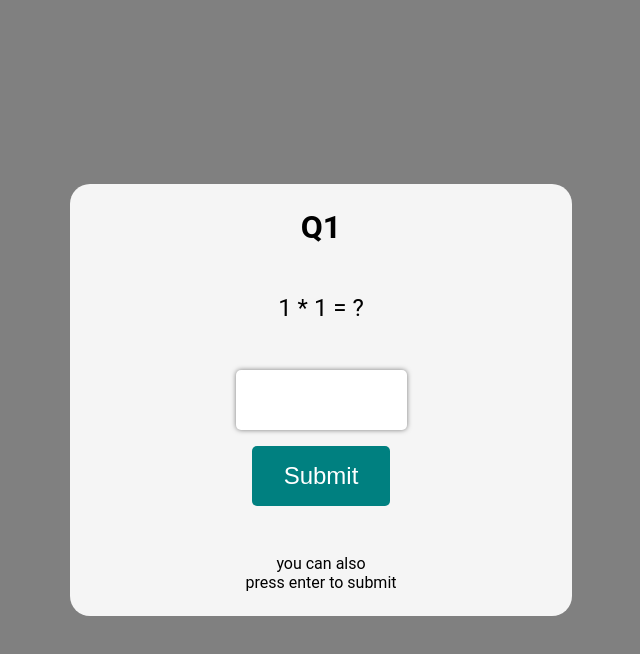
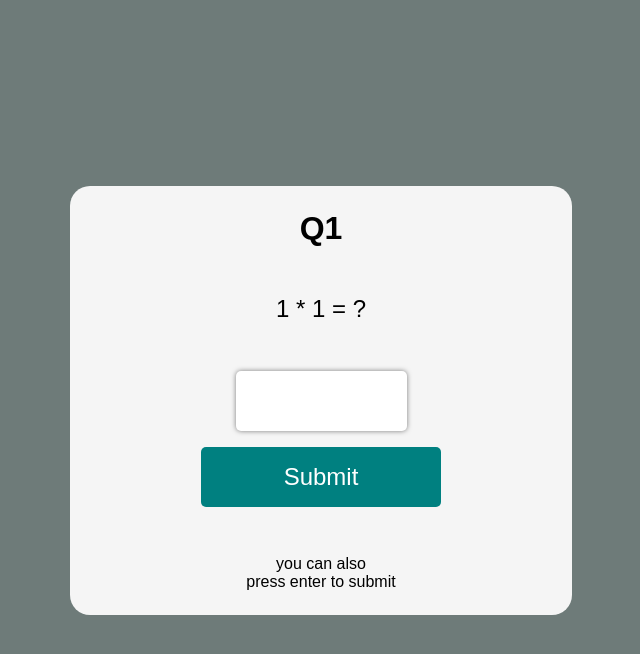
Before and after one commit to RatedYK/mental_math_quiz, a React (Create React App) app: page / in a window 1280 px wide. Both pictures are taken after a click on the button "Quiz Mode". Shown: the top 654 px of the page, without its empty margins (319-959 px from the left). Built offline with nearby package versions, Linux system fonts and the light colour scheme.

Commit message:
feat: implement result screen and infinite mode

```diff
--- a/src/App.css
+++ b/src/App.css
@@ -1,3 +1,15 @@
+.app--info-container {
+  color: white;
+  display: flex;
+  flex-direction: column;
+  align-items: center;
+  text-align: center;
+  gap: 3rem;
+  padding: 1.5rem 5rem;
+  border-radius: 20px;
+  margin-bottom: 1rem;
+}
+
 .gamemode--btn-container {
   display: flex;
   flex-direction: column;
--- a/src/App.tsx
+++ b/src/App.tsx
@@ -1,12 +1,15 @@
 import { useState } from 'react'
 import GameMode from './components/GameMode'
 import Quiz from './components/Quiz'
+import Info from './components/Info'
 import './App.css'
 
 const App = () => {
   const [gameMode, setGamemode] = useState<string>('quiz')
+  const [questionAmount, setQuestionAmount] = useState<number>(11)
   const [showBtnContainer, setShowBtnContainer] = useState<boolean>(true)
   const [showQuiz, setShowQuiz] = useState<boolean>(false)
+  const [showInfo, setShowInfo] = useState<boolean>(true)
 
 
 
@@ -24,12 +27,14 @@ const App = () => {
   function startGame() {
     setShowBtnContainer(false)
     setShowQuiz(true)
+    setShowInfo(false)
   }
 
   return (
     <>
-      {showBtnContainer && <GameMode playQuizMode={playQuizMode} playInfiniteMode={playInfiniteMode} />}
-      {showQuiz && <Quiz gameMode={gameMode} />}
+      {showInfo && <Info questionAmount={questionAmount} />}
+      {showBtnContainer && <GameMode playQuizMode={playQuizMode} playInfiniteMode={playInfiniteMode}/>}
+      {showQuiz && <Quiz questionAmount={questionAmount}  gameMode={gameMode} />}
     </>
   )
 }
--- a/src/components/GameMode.tsx
+++ b/src/components/GameMode.tsx
@@ -1,4 +1,3 @@
-import React from 'react'
 type GameModeProps = {
     playQuizMode: () => void
     playInfiniteMode: () => void
--- /dev/null
+++ b/src/components/Info.tsx
@@ -0,0 +1,19 @@
+type InfoProps = {
+    questionAmount: number
+}
+
+const Info = ({questionAmount} : InfoProps) => {
+  return (
+    <div className='app--info-container'>
+        <h1 className='app--info-title'>Mathwiz</h1>
+        <p className='app--info'>This is a simple math quiz game. <br></br>
+          You can choose between two game modes:
+          <br></br> Quiz Mode and Infinite Mode.
+          <br></br> In Quiz Mode you have to answer {questionAmount - 1} questions.
+          <br></br> In Infinite Mode you can answer as many questions as you want.
+        </p>
+      </div>
+  )
+}
+
+export default Info
--- /dev/null
+++ b/src/components/Question.tsx
@@ -0,0 +1,30 @@
+import { type } from 'os'
+import { QuestionT } from './Quiz'
+
+type QuestionProps = {
+    questionCounter: number
+    currentQuestion: QuestionT
+    userAnswer: any
+    onChange: (event: React.ChangeEvent<HTMLInputElement>) => void
+    saveQuestionNextQuestion: (event: React.FormEvent<HTMLFormElement>) => void
+    stopGame: () => void
+    gameMode: string
+}
+
+const Question = ({questionCounter, currentQuestion, userAnswer, onChange, saveQuestionNextQuestion, stopGame, gameMode} : QuestionProps) => {
+
+  return (
+    <div className="quiz--container">
+        <h1 className="quiz--question-number">Q{questionCounter}</h1>
+        <div className='quiz--question'>{currentQuestion.question}</div>
+        <form className='quiz--form' onSubmit={saveQuestionNextQuestion}>
+            <input className='quiz--form-input' type="number" onChange={onChange} value={userAnswer}></input>
+            <button className="quiz--form-submit-btn">Submit</button>
+            {gameMode==="infinite" && <button className="quiz--form-stop-btn" onClick={stopGame} type="button">Stop</button>}
+        </form>
+        <p className='quiz--info' style={{visibility: questionCounter === 1 ? 'visible' : 'hidden'}}>you can also <br></br> press enter to submit</p>
+    </div>
+  )
+}
+
+export default Question
--- a/src/components/Quiz.tsx
+++ b/src/components/Quiz.tsx
@@ -1,32 +1,42 @@
 import { useState, useEffect } from 'react';
 import { generateQuestion } from '../helperFunctions'
 import '../styles/Quiz.css'
+import Question from './Question'
+import Result from './Result'
 
 type QuizProps = {
     gameMode: string
+    questionAmount: number
 }
 
-type Question = {
+export type QuestionT = {
     question: string
     answer: number
 }
 
-type SubmittedQuestion = {
+export type SubmittedQuestionT = {
     question: string
     answer: number
     userAnswer: any
     correct: boolean
 }
 
-const Quiz = ({gameMode} : QuizProps) => {
-    const [allQuestions, setAllQuestions] = useState<SubmittedQuestion[]>([])
+const Quiz = ({gameMode, questionAmount} : QuizProps) => {
+    const [allQuestions, setAllQuestions] = useState<SubmittedQuestionT[]>([])
     const [questionCounter, setQuestionCounter] = useState<number>(1)
-    const [currentQuestion, setCurrentQuestion] = useState<Question>(generateQuestion())
+    const [currentQuestion, setCurrentQuestion] = useState<QuestionT>(generateQuestion())
     const [userAnswer, setUserAnswer] = useState<any>(undefined)
     const [answer, setAnswer] = useState<number>(0)
+    const [gameFinished, setGameFinished] = useState<boolean>(false)
 
     useEffect(() => {
         setAnswer(currentQuestion.answer)
+        if (gameMode === 'quiz') {
+            checkIfGameFinished()
+            if (gameFinished) {
+                console.log('game finished')
+            }
+        }
         console.log(allQuestions)
     }, [currentQuestion])
 
@@ -52,18 +62,35 @@ const Quiz = ({gameMode} : QuizProps) => {
         setUserAnswer("")
     }
 
+    function checkIfGameFinished() {
+        // Change this value to have longer/shorter games!
+        if (questionCounter === questionAmount) {
+            setGameFinished(true)
+        }
+    }
+
+    function stopGame() {
+        setGameFinished(true)
+    }
+
     return (
-        <div className="quiz--container">
-            <h1 className="quiz--question-number">Q{questionCounter}</h1>
-            <div className='quiz--question'>{currentQuestion.question}</div>
-            <form className='quiz--form' onSubmit={saveQuestionNextQuestion}>
-                <input className='quiz--form-input' type="number" onChange={onChange} value={userAnswer}></input>
-                <button className="quiz--form-submit-btn">Submit</button>
-            </form>
-            <p className='quiz--info'>you can also <br></br> press enter to submit</p>
-
-        </div>
+        <>
+            {gameFinished ?
+                <Result
+                    allQuestions={allQuestions}
+                />
+                :
+                <Question
+                    questionCounter={questionCounter}
+                    currentQuestion={currentQuestion}
+                    userAnswer={userAnswer}
+                    onChange={onChange}
+                    saveQuestionNextQuestion={saveQuestionNextQuestion}
+                    gameMode={gameMode}
+                    stopGame={stopGame}
+                />
+            }
+        </>
     )
 }
-
 export default Quiz
--- a/src/components/Result.tsx
+++ b/src/components/Result.tsx
@@ -1,9 +1,40 @@
-import React from 'react'
+import { SubmittedQuestionT } from "./Quiz"
+import '../styles/Result.css'
 
-const Result = () => {
-  return (
-    <div>Result</div>
-  )
+type ResultProps = {
+    allQuestions: SubmittedQuestionT[]
+}
+
+const Result = ({allQuestions} : ResultProps) => {
+
+    const redFont = {
+        color: '#C11700'
+    }
+
+    const greenFont = {
+        color: '#63B20E'
+    }
+
+
+    return (
+        <div className="result--container">
+            <h1 className="result--title">Result</h1>
+            <div className="result--score">You scored {allQuestions.filter(question => question.correct).length} out of {allQuestions.length}</div>
+            <div className="result--questions-container">
+                {allQuestions.map((question, index) => {
+                    return (
+                        <div className="result--question" key={index} style={question.correct ? greenFont : redFont}>
+                            <h3>Q{index+1}</h3>
+                            <div className="result--question-text">{question.question}</div>
+                            <div className="result--question-answer">Answer: {question.answer}</div>
+                            <div className="result--question-user-answer">Your answer: {question.userAnswer}</div>
+                        </div>
+                    )
+                })}
+            </div>
+            <button className="result--play-again-btn" onClick={() => window.location.reload()}>Play Again</button>
+        </div>
+        )
 }
 
 export default Result
--- a/src/index.css
+++ b/src/index.css
@@ -2,13 +2,13 @@
   box-sizing: border-box;
   padding: 0;
   margin: 0;
+  font-family: Arial, Helvetica, sans-serif
 }
 
 body {
   height: 100vh;
   width: 100vw;
-  font-family: 'Roboto', sans-serif;
-  background-color: gray;
+  background-color: #6E7B79;
 }
 
 #root {
@@ -16,4 +16,5 @@ body {
   display: flex;
   justify-content: center;
   align-items: center;
+  flex-direction: column;
 }
--- a/src/styles/Quiz.css
+++ b/src/styles/Quiz.css
@@ -37,6 +37,16 @@
     border: none;
     border-radius: 5px;
     padding: 1rem 2rem;
+    width: clamp(10rem, 20vw, 15rem);
+}
+.quiz--form-stop-btn {
+    background-color: #C70039;
+    color: white;
+    font-size: clamp(1rem, 2vw, 1.5rem);
+    width: clamp(10rem, 20vw, 15rem);
+    border: none;
+    border-radius: 5px;
+    padding: 1rem 2rem;
 }
 
 .quiz--info {
--- /dev/null
+++ b/src/styles/Result.css
@@ -0,0 +1,46 @@
+.result--container {
+    display: flex;
+    flex-direction: column;
+    padding: 3rem;
+    height: 80%;
+    justify-content: space-evenly;
+    align-items: center;
+    color: whitesmoke;
+}
+
+.result--questions-container {
+    margin: 2rem;
+    padding: 1em 3rem;
+    overflow: auto;
+    background-color: whitesmoke;
+    display: grid;
+    flex-direction: column;
+    justify-content: center;
+    align-items: center;
+    text-align: center;
+    gap: 2rem;
+    max-height: clamp(50vh, 50vh, 100vh);
+    width: clamp(50vw, 50vw, 75vw);
+    max-width: 500px;
+    border-radius: 10px;
+}
+
+.result--question {
+    font-size: clamp(1rem, 2vw, 1.5rem);
+}
+
+.result--play-again-btn {
+    padding: 1rem 2rem;
+    border-radius: 5px;
+    border: none;
+    background-color: black;
+    color: white;
+    font-size: clamp(1rem, 2vw, 1.5rem);
+    cursor: pointer;
+}
+
+.result--play-again-btn:hover {
+    transform: scale(1.1);
+    background-color: white;
+    color: black;
+}
```
Also changed, not shown: src/components/QuestionCounter.tsx (added, +9 -0 lines), src/components/Timer.tsx (added, +9 -0 lines).
